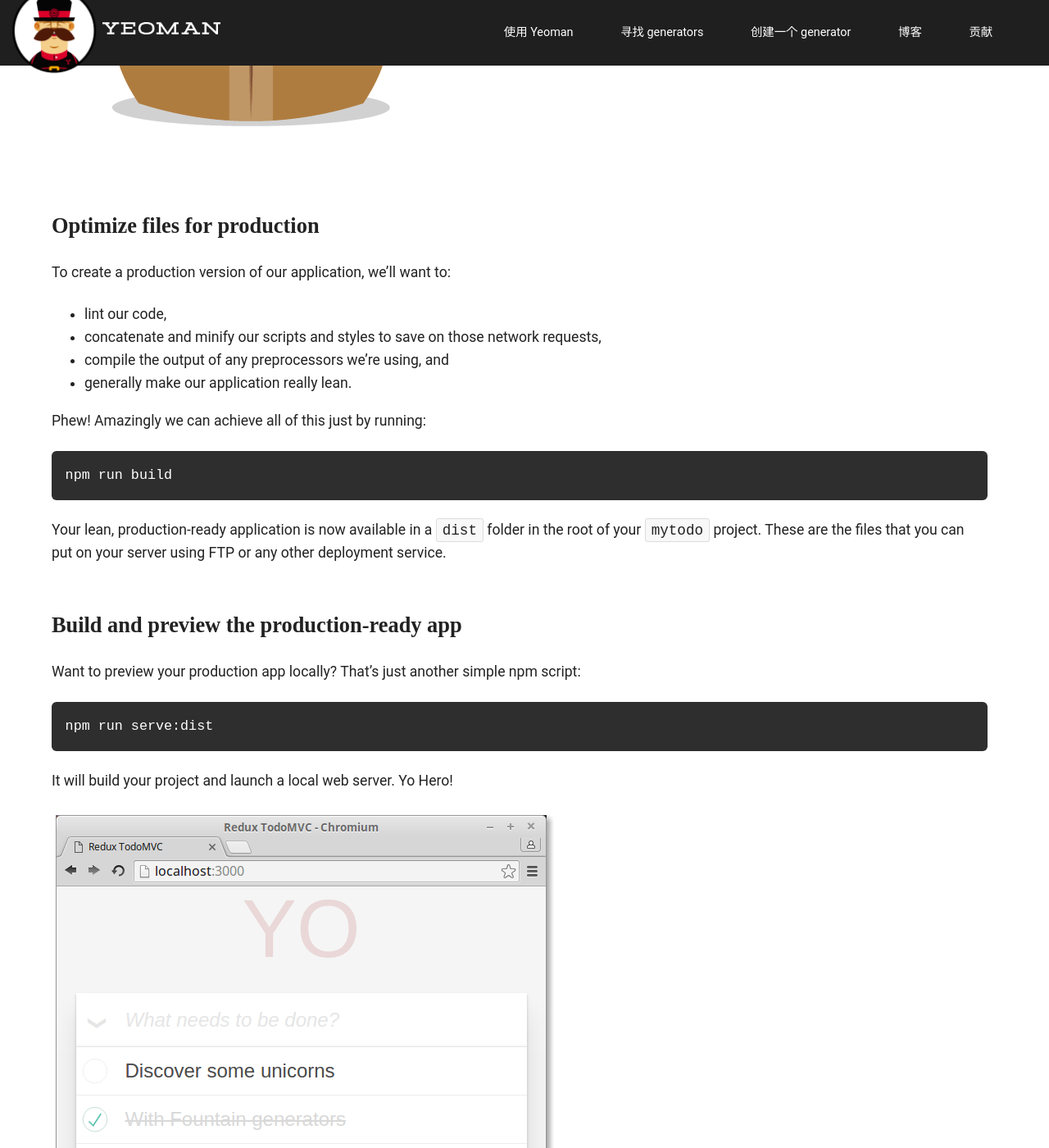
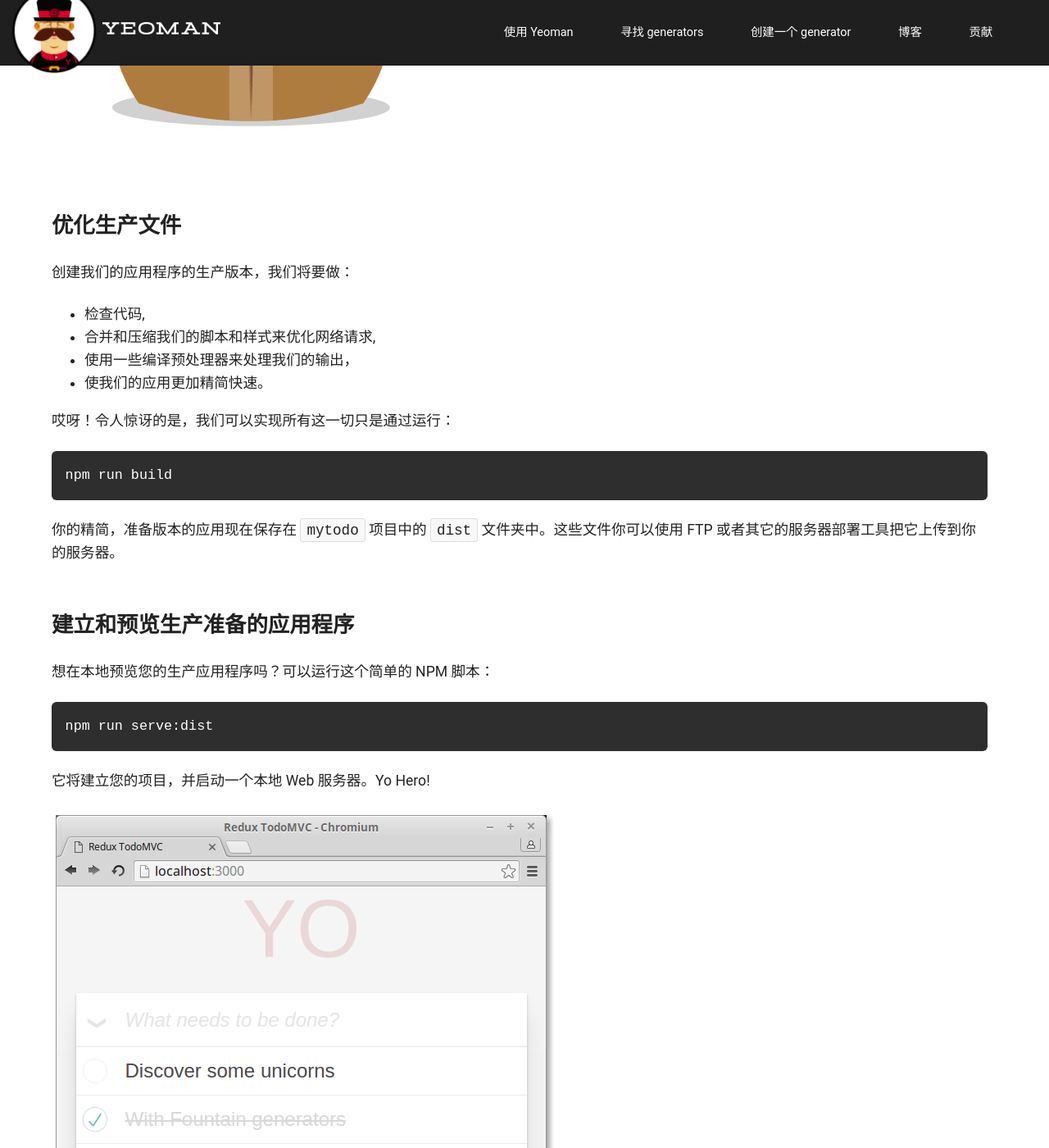
Before and after one commit to yowebapp/yowebapp.github.io, a Jekyll site: the page built from app/codelab/prepare-production.md, in a window 1280 px wide and 1400 px high, scrolled down 935 px. Shown: the whole window at 82% size. Built offline with Jekyll 4.4.1, drawn with Linux system fonts in a browser that asks for light colours; nearby versions of some CDN libraries; some web fonts are replaced; Markdown is read by kramdown in place of the engine named in the settings; some of the changed text lies outside the part shown.

Commit message:
translate step 8,going

````diff
--- a/app/codelab/prepare-production.md
+++ b/app/codelab/prepare-production.md
@@ -1,46 +1,46 @@
 ---
 layout: codelab
-title: 'Step 8: Get ready for production'
+title: '步骤 8: 准备生产'
 markdown: 1
 ---
 
-Ready to show your beautiful todo app to the world? Let’s try to build a production-ready version of it which we can ship.
+准备好了给大家展示你漂亮的 todo app 了吗？让我们尝试建立一个可以运行的准备版本。
 
 <div class="mast-holder">
   <img src="/assets/img/yeoman-009.png">
 </div>
 
-## Optimize files for production
+## 优化生产文件
 
-To create a production version of our application, we’ll want to:
+创建我们的应用程序的生产版本，我们将要做：
 
-* lint our code,
-* concatenate and minify our scripts and styles to save on those network requests,
-* compile the output of any preprocessors we’re using, and
-* generally make our application really lean.
+* 检查代码,
+* 合并和压缩我们的脚本和样式来优化网络请求,
+* 使用一些编译预处理器来处理我们的输出，
+* 使我们的应用更加精简快速。
 
-Phew! Amazingly we can achieve all of this just by running:
+哎呀！令人惊讶的是，我们可以实现所有这一切只是通过运行：
 
 ```sh
 npm run build
 ```
 
-Your lean, production-ready application is now available in a `dist` folder in the root of your `mytodo` project. These are the files that you can put on your server using FTP or any other deployment service.
+你的精简，准备版本的应用现在保存在 `mytodo` 项目中的 `dist` 文件夹中。这些文件你可以使用 FTP 或者其它的服务器部署工具把它上传到你的服务器。
 
-## Build and preview the production-ready app
+## 建立和预览生产准备的应用程序
 
-Want to preview your production app locally? That’s just another simple npm script:
+想在本地预览您的生产应用程序吗？可以运行这个简单的 NPM 脚本：
 
 ```sh
 npm run serve:dist
 ```
 
-It will build your project and launch a local web server. Yo Hero!
+它将建立您的项目，并启动一个本地 Web 服务器。Yo Hero!
 
 ![](/assets/img/codelab/08_serve_dist.png)
 
 <p class="codelab-paging">
-  <a href="index.html#toc">&laquo; Return to overview</a>
+  <a href="index.html#toc">&laquo; 回到上一页</a>
   or
-  <a href="keep-going.html">You're done! Keep going &raquo;</a>
+  <a href="keep-going.html">完成！保持前进 &raquo;</a>
 </p>
````
Also changed, not shown: app/codelab/keep-going.md (+15 -15 lines).
